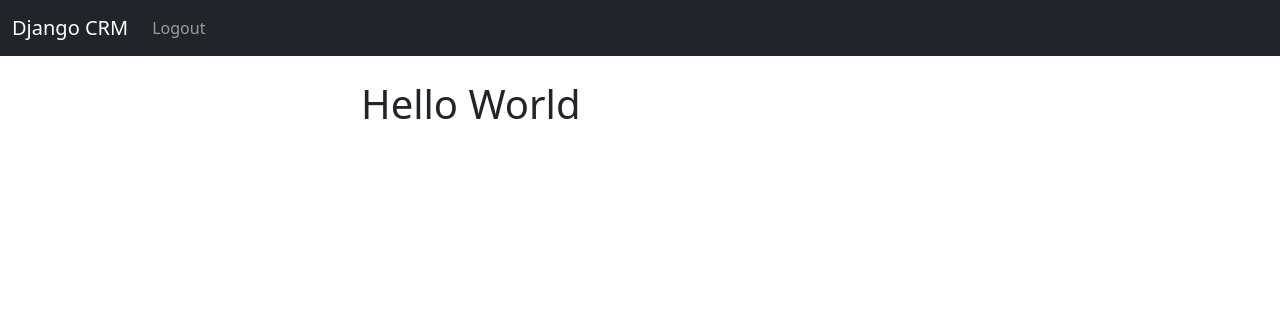
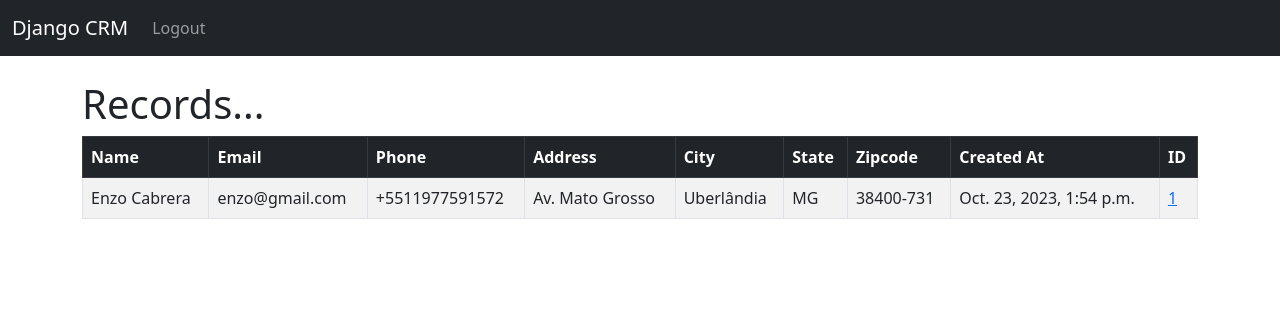
Before and after one commit to EnzoCabrera/Projeto2_Django, a Django app: page / in a window 1280 px wide. Shown: the top 316 px of the page. Run offline with Django 4.2, Linux system fonts and the light colour scheme; a user stored in the database is signed in; data comes from the database, SQL or seed files in the repository; both versions use the stored data as it was after the commit.

Commit message:
handling website aesthetics

```diff
--- a/website/templates/home.html
+++ b/website/templates/home.html
@@ -2,14 +2,57 @@
 
 {% block content %}
 
-<div class="col-md-6 offset-md-3">
+
 
 {% if user.is_authenticated %}
 
-<h1>Hello World</h1>
+<h1>Records...</h1>
+
+<table class="table table-striped  table-hover table-bordered ">
+    <thead class="table-dark">
+        <tr>
+            <th scope=" col">Name</th>
+            <th scope="col">Email</th>
+            <th scope="col">Phone</th>
+            <th scope="col">Address</th>
+            <th scope="col">City</th>
+            <th scope="col">State</th>
+            <th scope="col">Zipcode</th>
+            <th scope="col">Created At</th>
+            <th scope="col">ID</th>
+        </tr>
+    </thead>
+    <tbody>
+
+        {% if records %}
+        {% for record in records %}
+        <tr>
+            <td>{{ record.first_name }}
+                {{ record.last_name }} </td>
+            <td>{{ record.email }} </td>
+            <td>{{ record.phone }} </td>
+            <td>{{ record.address }} </td>
+            <td>{{ record.city }} </td>
+            <td>{{ record.state }} </td>
+            <td>{{ record.zipcode }} </td>
+            <td>{{ record.created_at }} </td>
+            <td><a href="{% url 'record' record.id %}">{{ record.id }}</a></td>
+        </tr>
+
+        {% endfor %}
+        {% endif %}
+
+
+        </tr>
+    </tbody>
+</table>
+
+
+
 
 {% else %}
 
+<div class="col-md-6 offset-md-3">
     <h1>Login</h1>
     <br />
     <form method="POST" action="{% url 'home' %}">
@@ -26,9 +69,9 @@
             <button type="submit" class="btn btn-secondary">Login</button>
         </form>
 
-    </form>
-</div>
 
-{% endif %}
 
-{% endblock %}
+
+        {% endif %}
+
+        {% endblock %}
--- a/website/urls.py
+++ b/website/urls.py
@@ -6,6 +6,8 @@ urlpatterns = [
     path('login/', views.login_user, name='login'),
     path('logout/', views.logout_user, name='logout'),
     path('register/', views.register_user, name='register'),
+    path('record/<int:pk>', views.customer_record, name='record'),
+
 
 
 
--- a/website/views.py
+++ b/website/views.py
@@ -1,10 +1,12 @@
 from django.shortcuts import render, redirect
 from django.contrib.auth import authenticate, login, logout
 from django.contrib import messages
-from . forms import SignUpForm
+from .forms import SignUpForm
+from .models import Record
 
 
 def home(request):
+    records = Record.objects.all()
     if request.method == 'POST':
         username = request.POST['username']
         password = request.POST['password']
@@ -18,7 +20,7 @@ def home(request):
             messages.success(request, "There was an error loggin in!!, please try again...")
             return redirect('home')
     else:
-        return render(request, 'home.html', {})
+        return render(request, 'home.html', {'records':records})
 
 def login_user(request):
     pass
@@ -44,3 +46,11 @@ def register_user(request):
         return render(request, 'register.html', {'form':form})
 
     return render(request, 'register.html', {'form':form})
+
+def customer_record(request, pk):
+    if request.user.is_authenticated:
+        customer_record = Record.objects.get(id=pk)
+        return render(request, 'record.html', {'customer_record':customer_record})
+    else:
+        messages.success(request, "You must be logged in to view that page")
+        return redirect('home')
```
Also changed, not shown: website/templates/record.html (added, +60 -0 lines), db.sqlite3.
